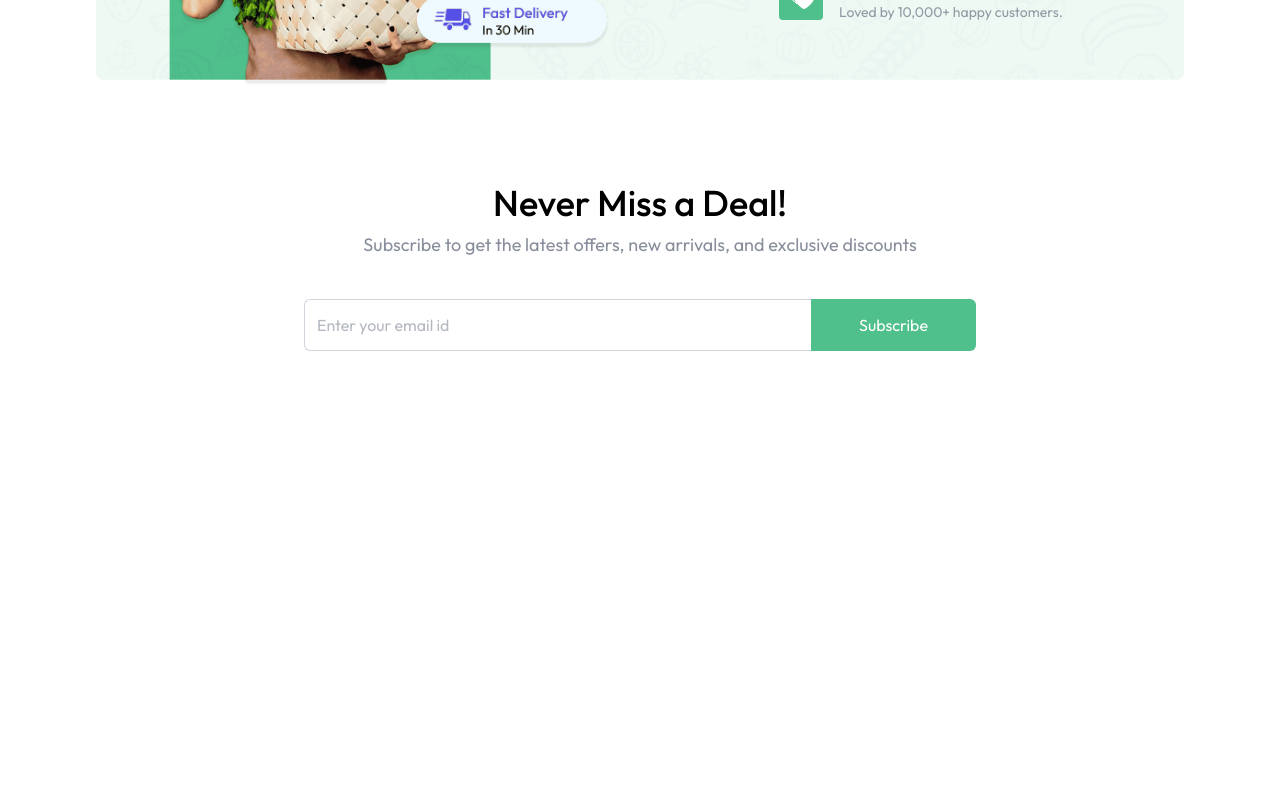
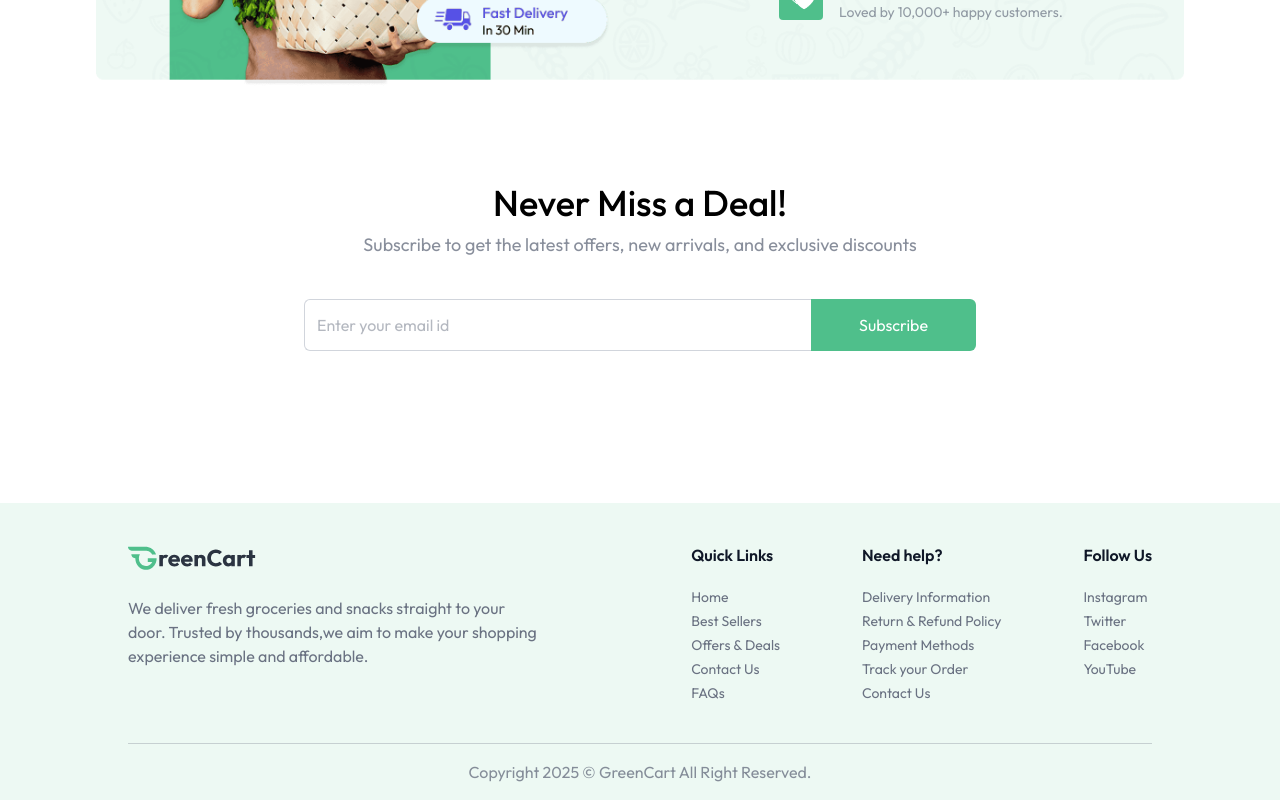
Before and after one commit to NaveenManjappa/green-cart-client, a React (Vite) app: page / in a window 1280 px wide. Shown: the part 1622-2422 px from the top of the page. Before the commit the page ends 2029 px from the top, so only its background shows below. Built offline with nearby package versions, Linux system fonts and the light colour scheme.

Commit message:
Implement the footer component

```diff
--- a/src/App.jsx
+++ b/src/App.jsx
@@ -3,6 +3,7 @@
 import { Routes, Route, useLocation } from "react-router-dom";
 import Home from "./pages/Home";
 import { Toaster } from "react-hot-toast";
+import Footer from "./components/Footer";
 
 const App = () => {
   const isSellerPath = useLocation().pathname.includes("seller");
@@ -10,12 +11,16 @@
   return (
     <div>
       {isSellerPath ? null : <Navbar />}
-      <Toaster/>
+
+      <Toaster />
+
       <div className={`${isSellerPath} ? "":"px-6 md:px-16 lg:px-24 xl:px-32"`}>
         <Routes>
           <Route path="/" element={<Home />} />
         </Routes>
       </div>
+
+      {!isSellerPath && <Footer />}
     </div>
   );
 };
--- /dev/null
+++ b/src/components/Footer.jsx
@@ -0,0 +1,45 @@
+import React from "react";
+import { assets, footerLinks } from "../assets/assets";
+const Footer = () => {
+
+
+  return (
+    <div className="px-6 md:px-16 lg:px-24 xl:px-32 mt-24 bg-primary/10">
+      <div className="flex flex-col md:flex-row items-start justify-between gap-10 py-10 border-b border-gray-500/30 text-gray-500">
+        <div>
+          <img
+            className="w-34 md:w-32"
+            src={assets.logo}
+            alt="logo"
+          />
+          <p className="max-w-[410px] mt-6">
+           We deliver fresh groceries and snacks straight to your door. Trusted by thousands,we aim to make your shopping experience simple and affordable.
+          </p>
+        </div>
+        <div className="flex flex-wrap justify-between w-full md:w-[45%] gap-5">
+          {footerLinks.map((section, index) => (
+            <div key={index}>
+              <h3 className="font-semibold text-base text-gray-900 md:mb-5 mb-2">
+                {section.title}
+              </h3>
+              <ul className="text-sm space-y-1">
+                {section.links.map((link, i) => (
+                  <li key={i}>
+                    <a href={link.url} className="hover:underline transition">
+                      {link.text}
+                    </a>
+                  </li>
+                ))}
+              </ul>
+            </div>
+          ))}
+        </div>
+      </div>
+      <p className="py-4 text-center text-sm md:text-base text-gray-500/80">
+        Copyright {new Date().getFullYear()} © GreenCart All Right Reserved.
+      </p>
+    </div>
+  );
+};
+
+export default Footer;
```
